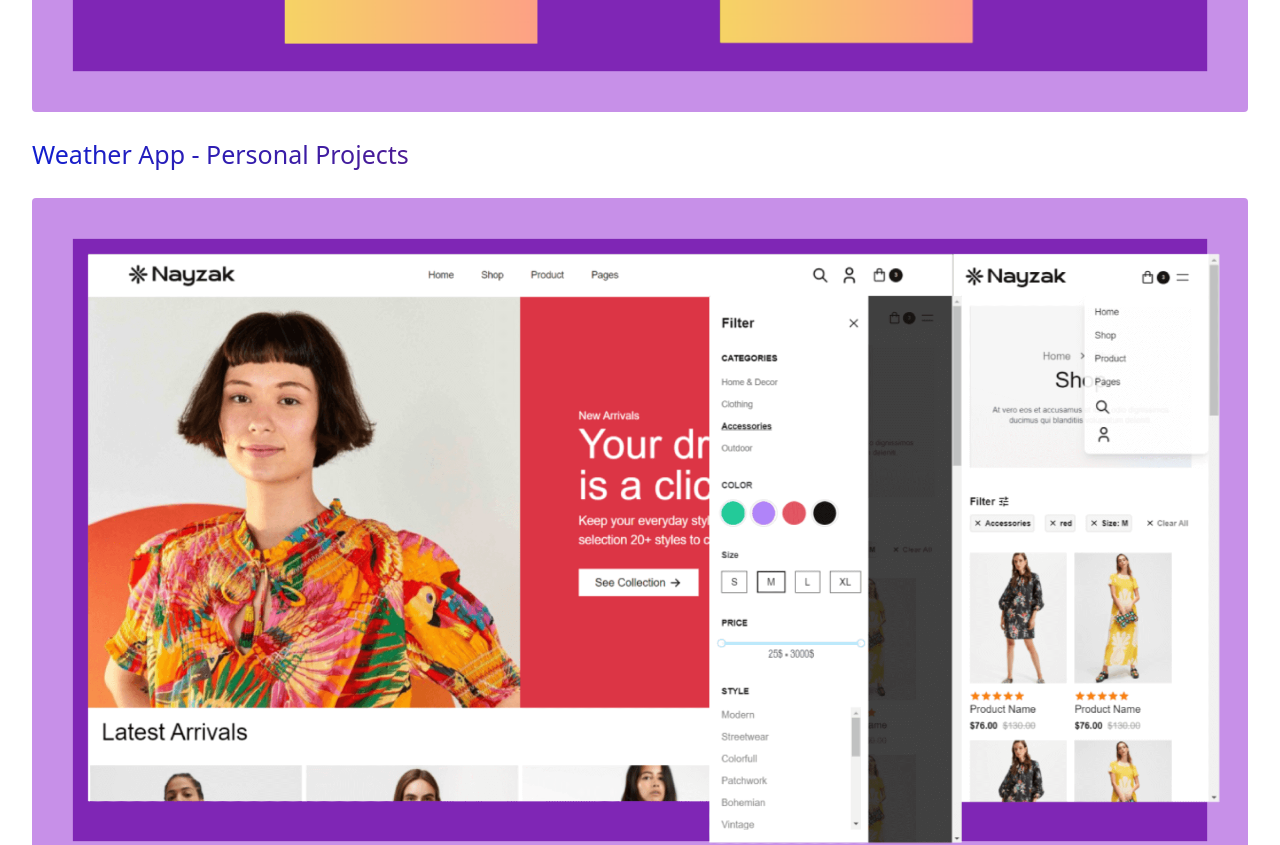
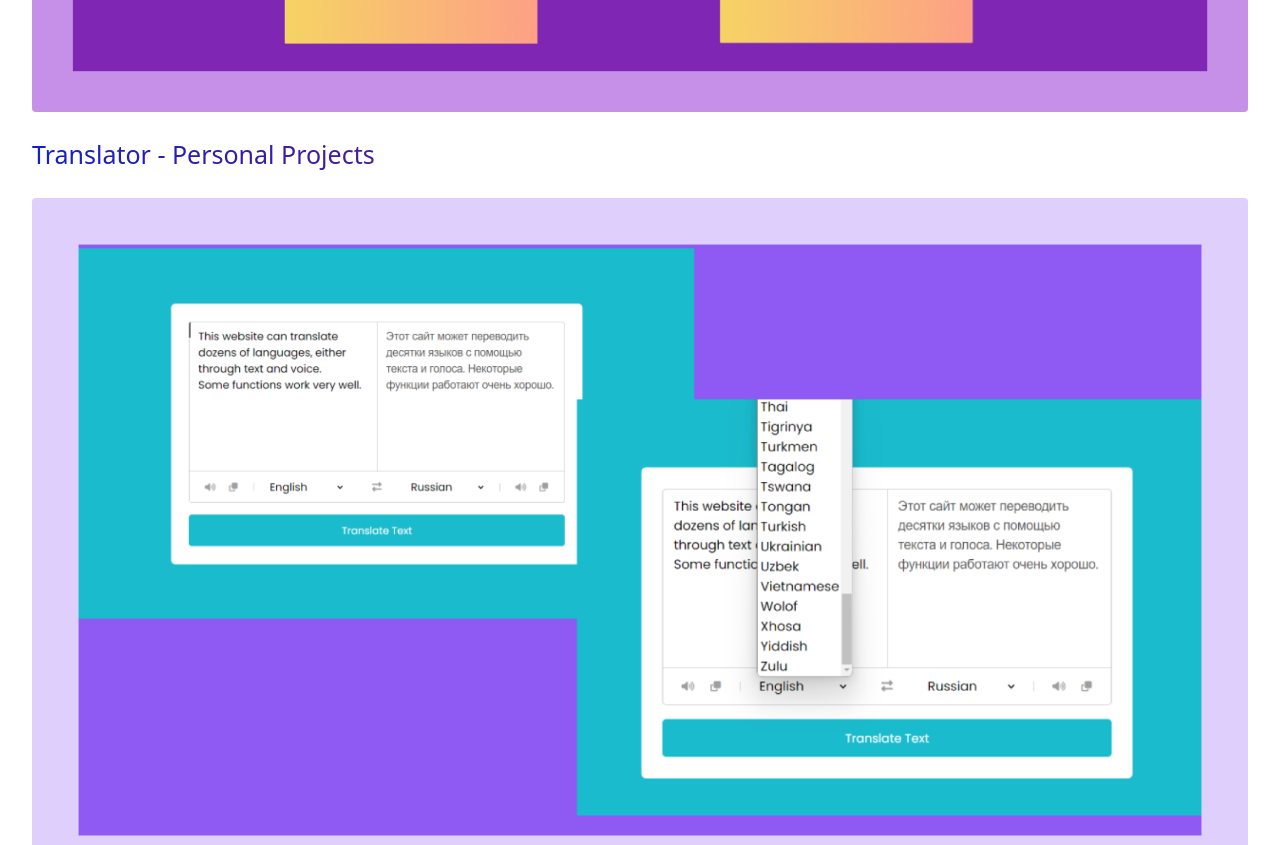
Before and after one commit to sukhrobabdullaev/portfolio, a React (Vite) app: page /work in a window 1280 px wide. Shown: the part 2380-3225 px from the top of the page. Built offline with nearby package versions, Linux system fonts and the light colour scheme; a web font is replaced by a local one.

Commit message:
added project4

```diff
--- a/src/pages/Projects.jsx
+++ b/src/pages/Projects.jsx
@@ -25,10 +25,10 @@ const Projects = () => {
     },
     {
       id: 4,
-      title: "Weather App - Personal Projects",
-      imageUrl: "/projects/Nayzak_E-Commerce.png",
+      title: "Translator - Personal Projects",
+      imageUrl: "/projects/Tranlator_app.png",
       description: "Description for Image 4",
-      preview: "",
+      preview: "https://translator-beige-six.vercel.app/",
     },
   ];
 
```
Also changed, not shown: public/projects/Tranlator_app.png (added).
